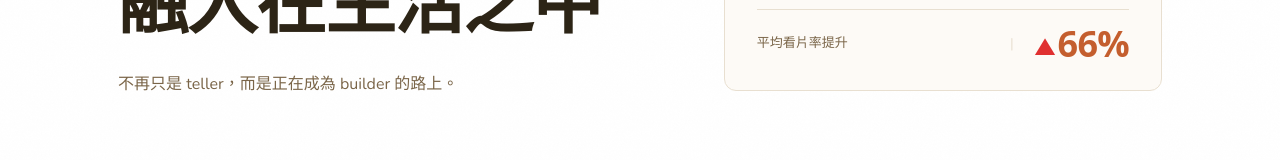
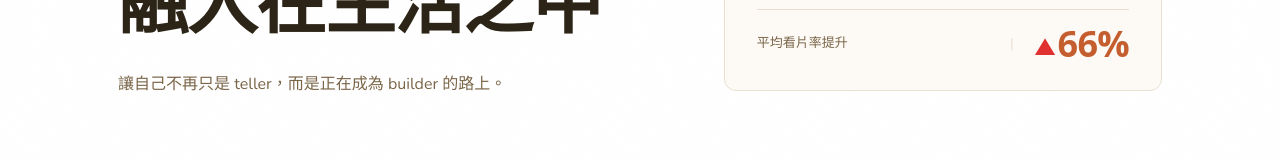
Before and after one commit to wxinn77-hash/wxinn77-hash.github.io, a plain HTML site: page index.html in a window 1280 px wide. Shown: the part 310-470 px from the top of the page. Drawn offline with nearby package versions, Linux system fonts and the light colour scheme.

Commit message:
Update hero desc text
Co-Authored-By: Claude Sonnet 4.6 <noreply@anthropic.com>

```diff
--- a/index.html
+++ b/index.html
@@ -973,7 +973,7 @@
     <div class="hero-left">
       <p class="hero-eyebrow" data-zh="AI Product Manager" data-en="AI Product Manager">AI Product Manager</p>
       <h1 class="hero-title" data-zh="讓<span class='hero-accent'>AI</span><br>融入在生活之中" data-en="Weaving <span class='hero-accent'>AI</span><br>into everyday life">讓<span class="hero-accent">AI</span><br>融入在生活之中</h1>
-      <p class="hero-desc" data-zh="不再只是 teller，而是正在成為 builder 的路上。" data-en="No longer just a teller — on the path to becoming a builder.">不再只是 teller，而是正在成為 builder 的路上。</p>
+      <p class="hero-desc" data-zh="讓自己不再只是 teller，而是正在成為 builder 的路上。" data-en="No longer just a teller — on the path to becoming a builder.">讓自己不再只是 teller，而是正在成為 builder 的路上。</p>
     </div>
     <div class="hero-right">
       <div class="stat-card">
```
